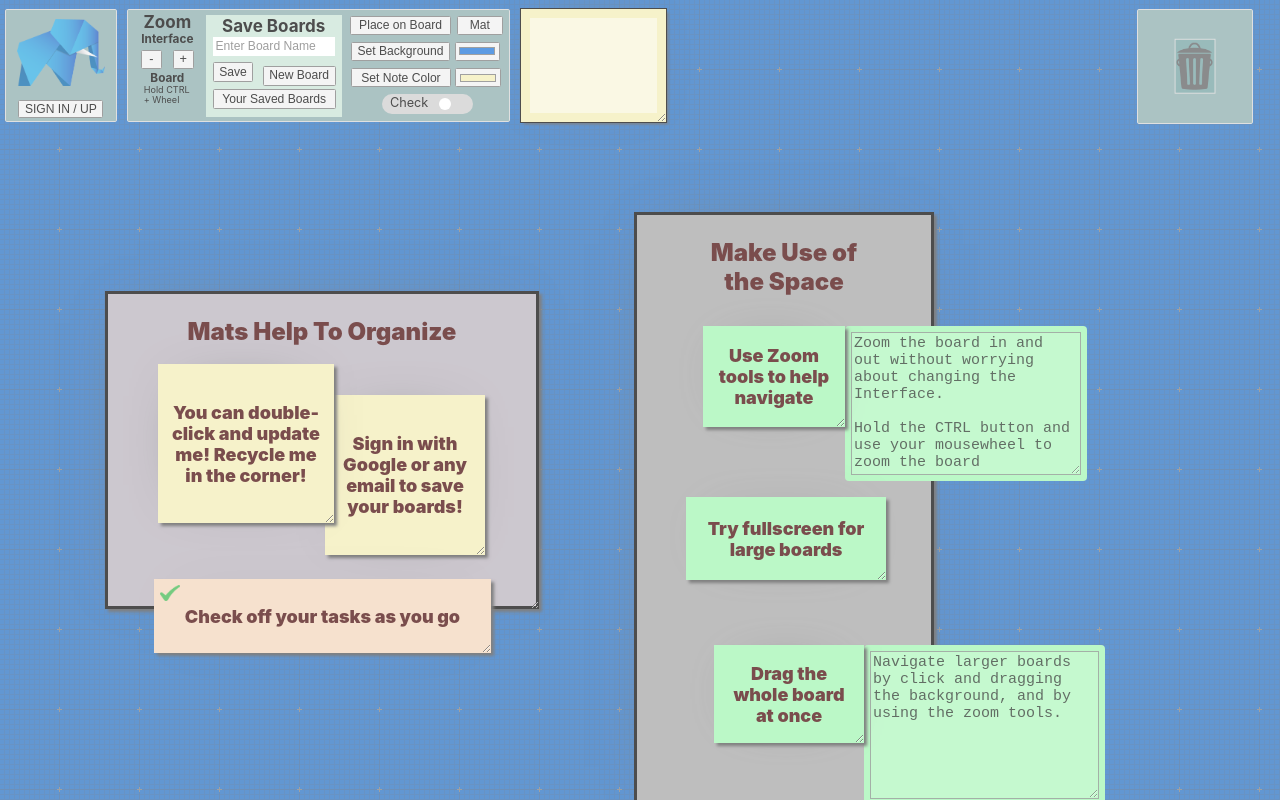
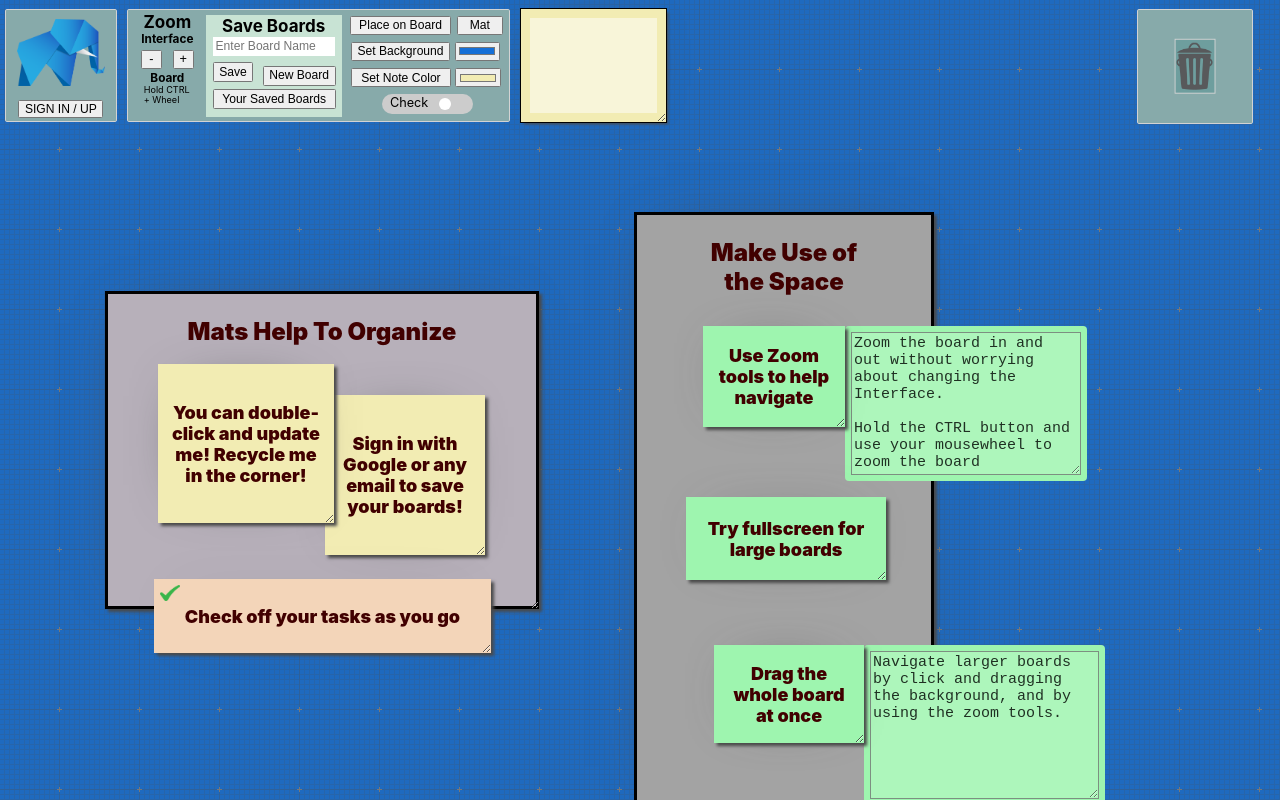
Before and after one commit to ashthomasweb/react--elephant-chart, a React (Create React App) app: page / in a window 1280 px wide. Built offline with nearby package versions, Linux system fonts and the light colour scheme; no server answers.

Commit message:
Sets background to opacity: 1

```diff
--- a/src/components/board/board.styles.scss
+++ b/src/components/board/board.styles.scss
@@ -11,9 +11,7 @@
   top: 0px;
   right: 0px;
   bottom: 0px;
-  opacity: 0.7;
   background-size: repeat;
-  content: "";
 }
 
 .database-options {
```
